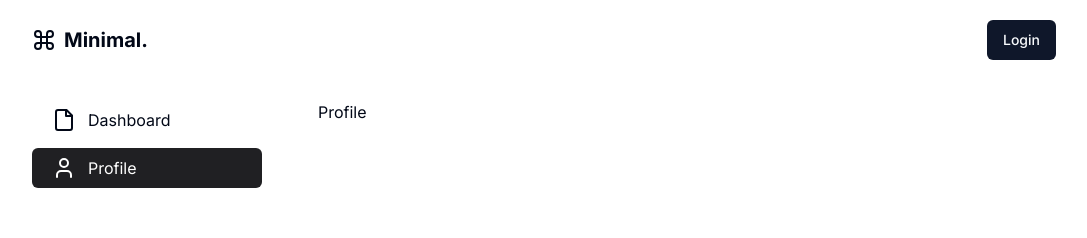
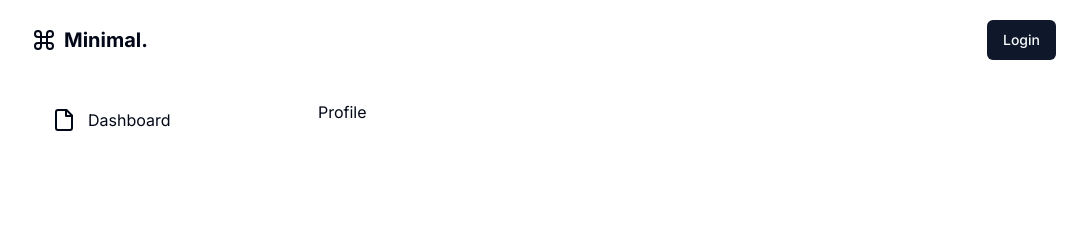
Before and after one commit to jeanduong0929/minimal, a Next.js app: page /profile in a window 1280 px wide. Shown: the top 238 px of the page, without its empty margins (96-1183 px from the left). Built offline with nearby package versions, Linux system fonts and the light colour scheme; no server answers.

Commit message:
Remove profile from user dropdown and side bar

```diff
--- a/components/navbar/navbar.tsx
+++ b/components/navbar/navbar.tsx
@@ -75,9 +75,6 @@ const UserDropdown: React.FC<UserDropdownProps> = ({ session }) => {
           <Link href={"/dashboard"}>
             <DropdownMenuItem>Dashboard</DropdownMenuItem>
           </Link>
-          <Link href={"/profile"}>
-            <DropdownMenuItem>Profile</DropdownMenuItem>
-          </Link>
           <DropdownMenuSeparator />
           <DropdownMenuItem onClick={() => signOut()}>
             Sign out
--- a/components/sidebar.tsx
+++ b/components/sidebar.tsx
@@ -2,7 +2,7 @@
 import React from "react";
 import Link from "next/link";
 import { usePathname } from "next/navigation";
-import { FileIcon, UserIcon } from "lucide-react";
+import { FileIcon } from "lucide-react";
 
 const SideBar = () => {
   const pathname = usePathname();
@@ -20,17 +20,6 @@ const SideBar = () => {
           <FileIcon size={24} />
           <p>Dashboard</p>
         </Link>
-
-        {/* Profile */}
-        <Link
-          href={"/profile"}
-          className={`flex items-center gap-3 p-5 py-2 rounded-md w-full hover:bg-[#202023] hover:text-white ease-in duration-200 transition cursor-pointer ${
-            pathname === "/profile" && "bg-[#202023] text-white"
-          }`}
-        >
-          <UserIcon size={24} />
-          <p>Profile</p>
-        </Link>
       </div>
     </>
   );
```
